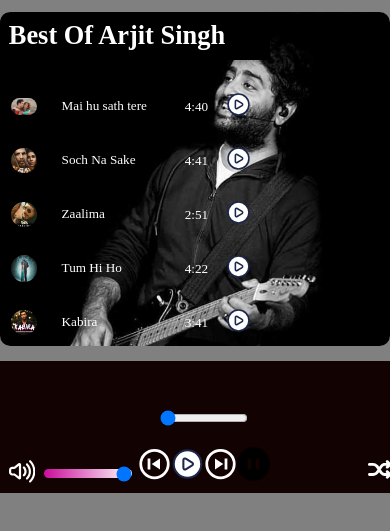
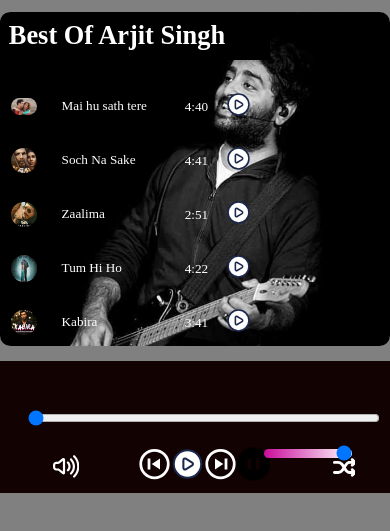
Before and after one commit to karlozk/KK-Music, a plain HTML site: page index.html in a window 390 px wide. Shown: the part 43-574 px from the top of the page. Drawn offline with Linux system fonts and the light colour scheme.

Commit message:
Update resp.css

```diff
--- a/resp.css
+++ b/resp.css
@@ -28,10 +28,10 @@
         width: 3rem;
         display:flex;
         position: absolute;
-        left: 1rem;
-        bottom: 1rem;
+        left: 6rem;
+        bottom: 1.5rem;
     }
-
+/*
     #volumeBar{
         display:flex;
         position: absolute;
@@ -41,13 +41,13 @@
         cursor: pointer;
         background:linear-gradient(to right, #ca0d9b,white);
 
-        appearance: none; /* Removes default styling in Chrome, Safari, and Opera */
+        appearance: none;
         width: 10rem;
         height: 1rem;
         outline: none;
         border-radius: .5rem;
 
-    }
+    } */
     .icon{
         margin: 1.5rem 2rem;
         fill: rgb(67, 62, 62);
@@ -63,12 +63,12 @@
         width: 2.5rem;
         display:flex;
         position: absolute;
-        right: 2rem;
-        bottom: 1.5rem;
+        right: 6rem;
+        bottom: 1.7rem;
 
     }
     #progressBar{
-        width: 10rem;
+        width: 40rem;
         cursor: pointer;
     }
     .container{
```
